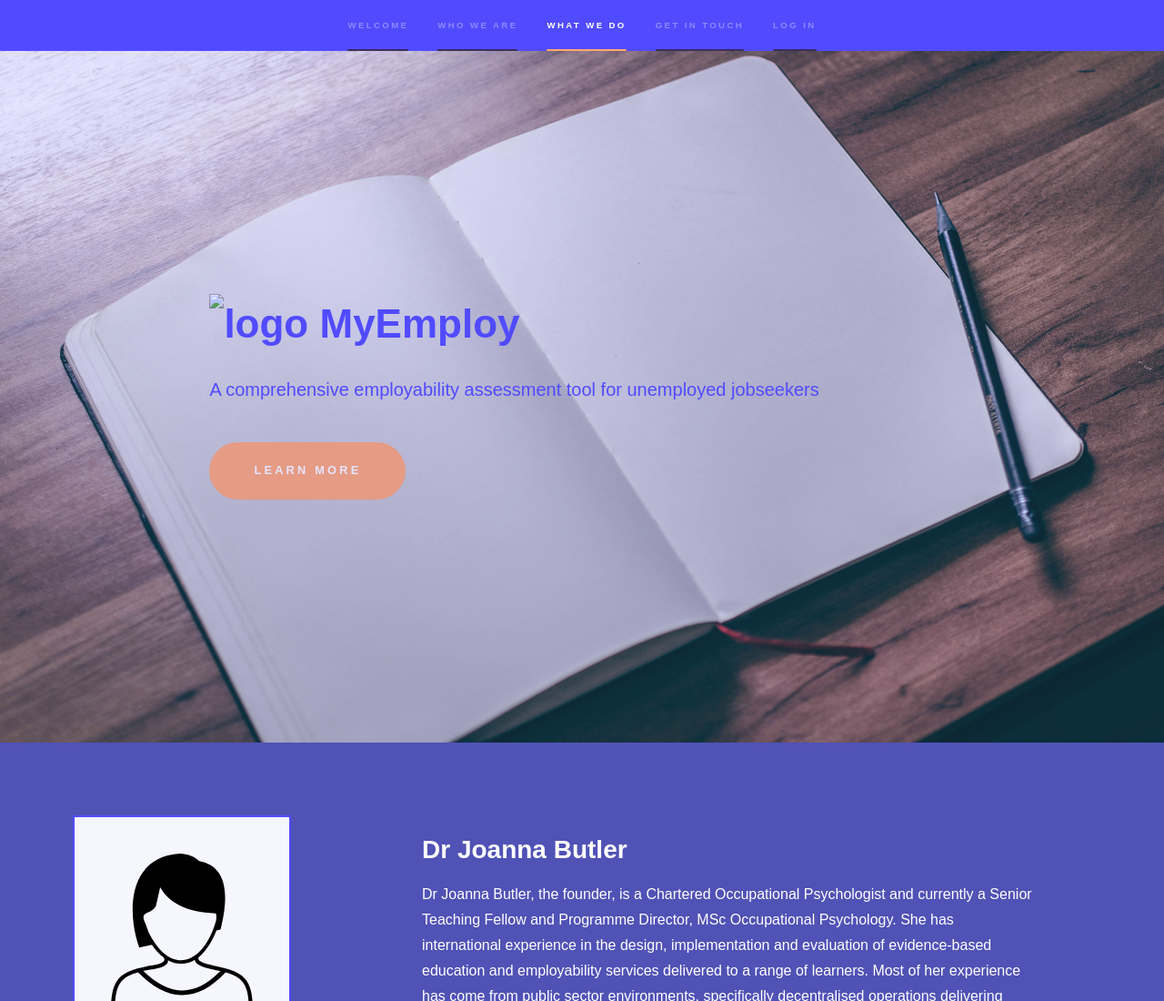
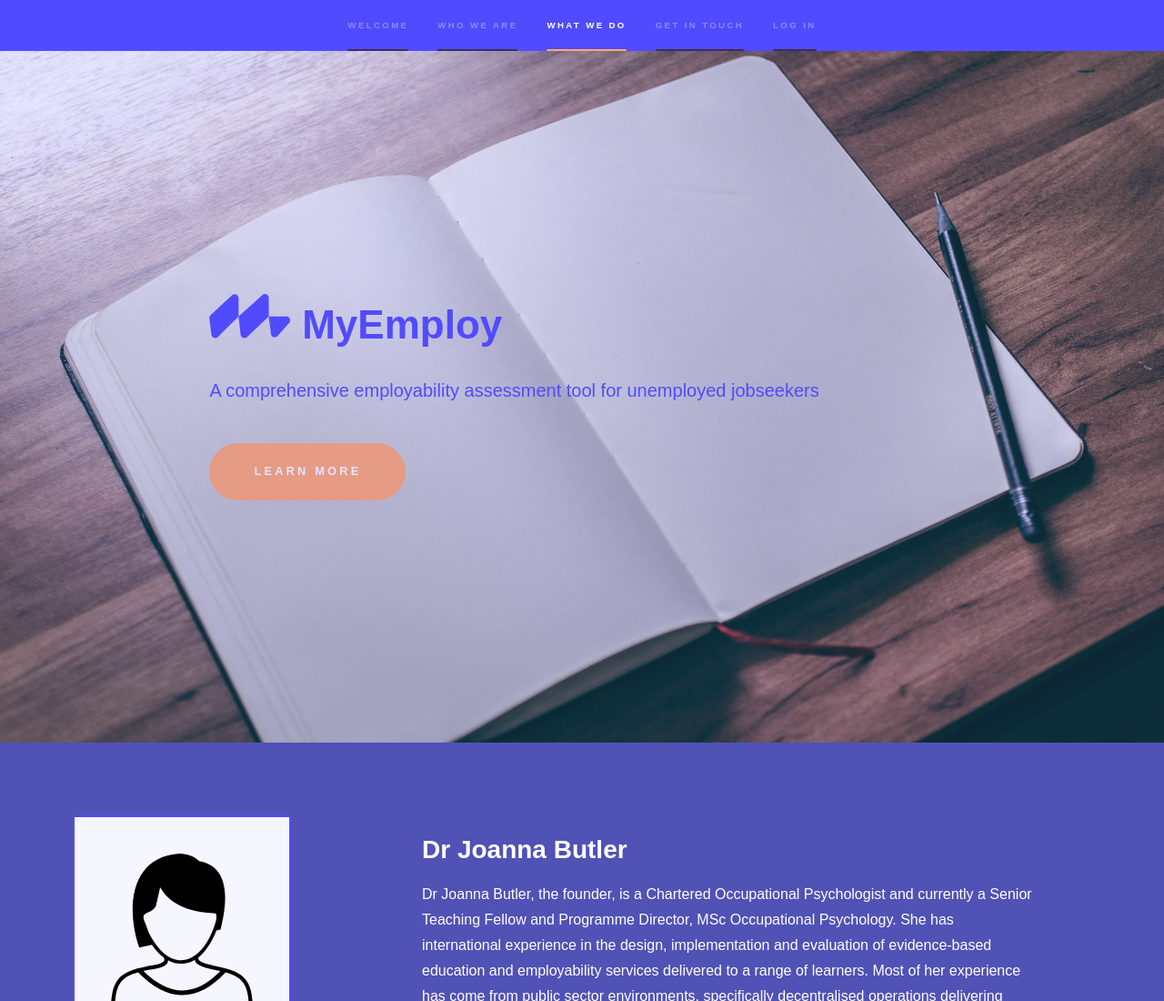
Before and after one commit to themontyverse/my-employ, a plain HTML site: page index.html in a window 1280 px wide. Shown: the top 1100 px of the page at 91% size. Drawn offline with Linux system fonts and the light colour scheme.

Commit message:
Importing logo vector

```diff
--- a/index.html
+++ b/index.html
@@ -31,7 +31,7 @@
 				<!-- Intro test -->
 					<section id="intro" class="wrapper style1 fullscreen fade-up">
 						<div class="inner">
-							<h1><img id="logo" src="../Conferences Website/assets/Vector4.svg" alt="logo" height="50">   MyEmploy</h1>
+							<h1><img id="logo" src="/assets/Vector4.svg" alt="logo" height="50">   MyEmploy</h1>
 							<p>A comprehensive employability assessment tool for unemployed jobseekers</p>
 							<ul class="actions">
 								<li><a href="#one" class="button scrolly">Learn more</a></li>
```
Also changed, not shown: assets/Vector4.svg (added).
